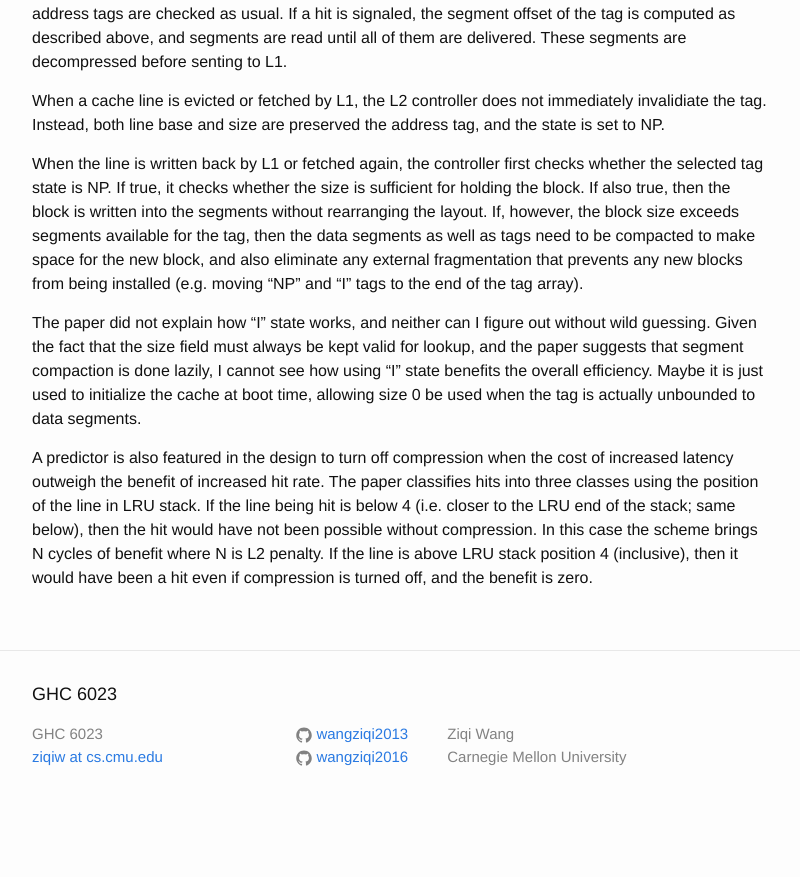
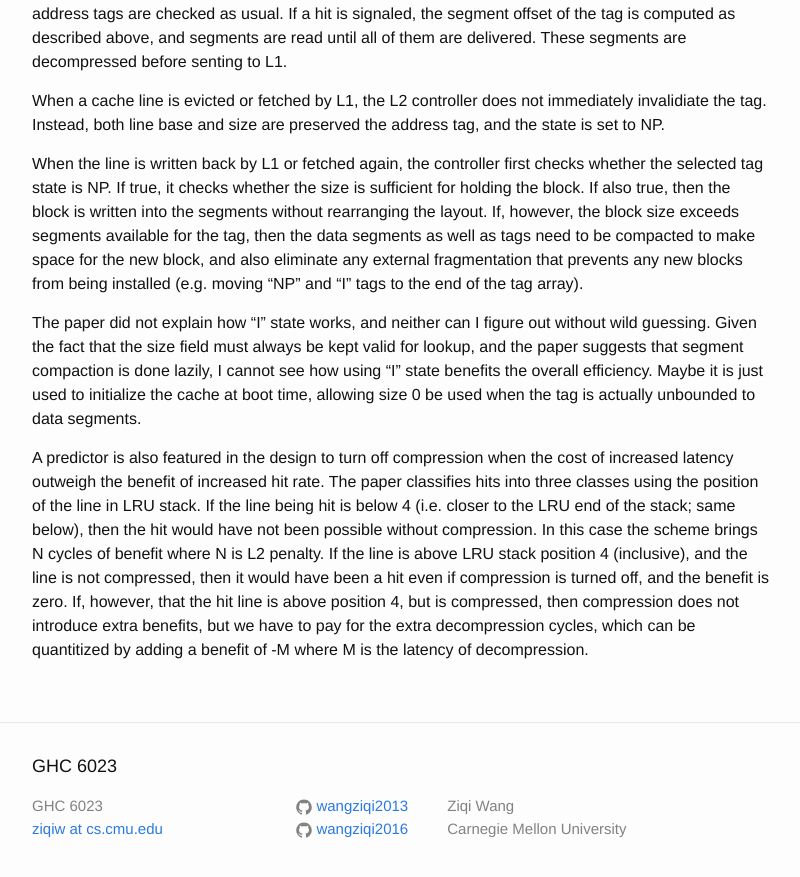
Before and after one commit to wangziqi2013/wangziqi2013.github.io, a Jekyll site: the page built from _posts/2020-05-21-Adaptive-Cache-Compression-for-High-Performance-Processors.markdown, in a window 1280 px wide and 900 px high, scrolled down 1597 px. Shown: the top 877 px of the window, without its empty margins (238-1038 px from the left). Built offline with Jekyll 4.4.1, drawn with Linux system fonts in a browser that asks for light colours; before the commit the page ends 2425 px from its top, so only the background shows below that.

Commit message:
Finish compression benefit

```diff
--- a/_posts/2020-05-21-Adaptive-Cache-Compression-for-High-Performance-Processors.markdown
+++ b/_posts/2020-05-21-Adaptive-Cache-Compression-for-High-Performance-Processors.markdown
@@ -79,4 +79,7 @@ A predictor is also featured in the design to turn off compression when the cost
 of increased hit rate. The paper classifies hits into three classes using the position of the line in LRU stack. If the
 line being hit is below 4 (i.e. closer to the LRU end of the stack; same below), then the hit would have not been possible
 without compression. In this case the scheme brings N cycles of benefit where N is L2 penalty. If the line is above LRU
-stack position 4 (inclusive), then it would have been a hit even if compression is turned off, and the benefit is zero.
+stack position 4 (inclusive), and the line is not compressed, then it would have been a hit even if compression is
+turned off, and the benefit is zero. If, however, that the hit line is above position 4, but is compressed, then
+compression does not introduce extra benefits, but we have to pay for the extra decompression cycles, which can be
+quantitized by adding a benefit of -M where M is the latency of decompression.
```
